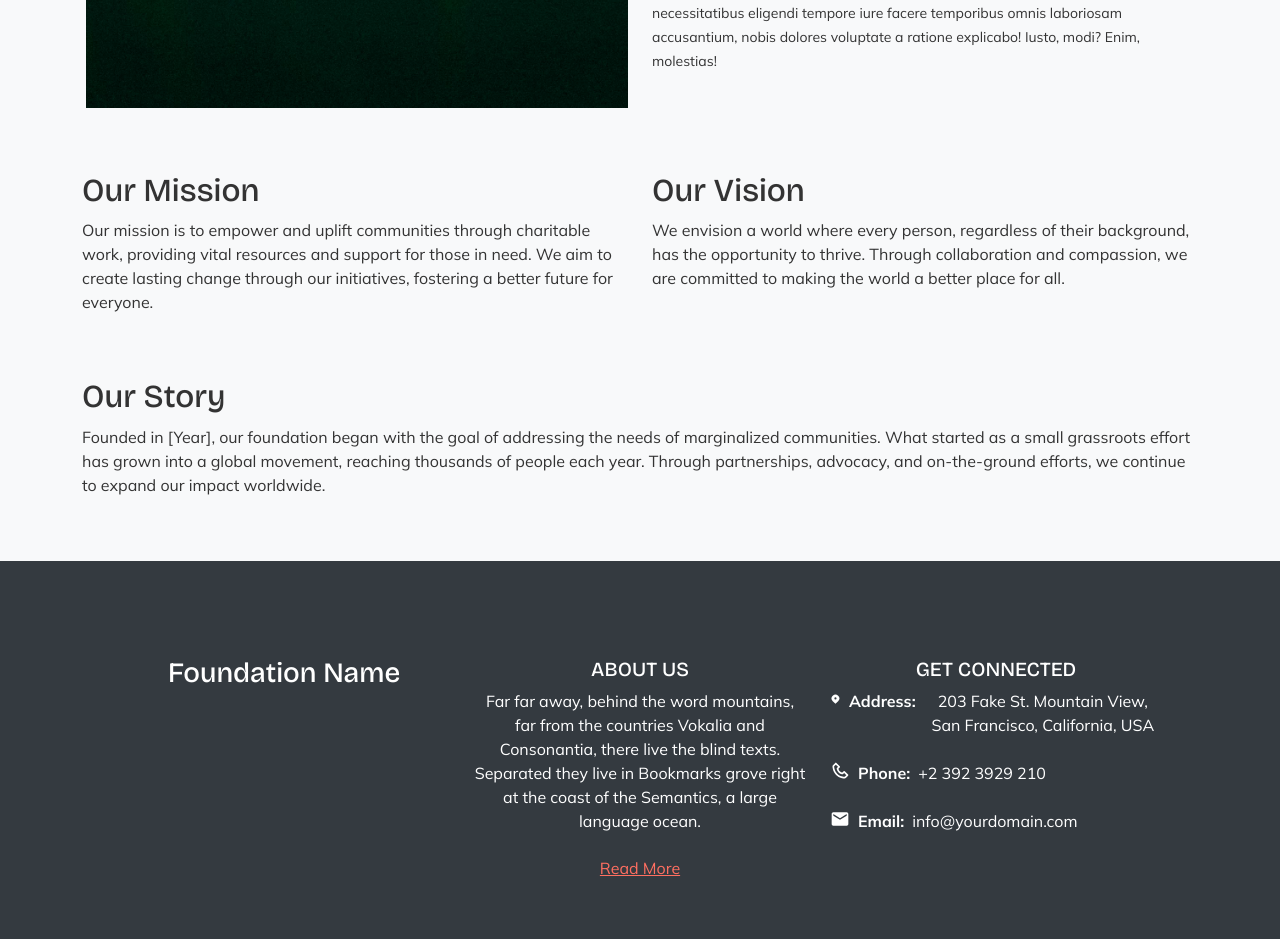
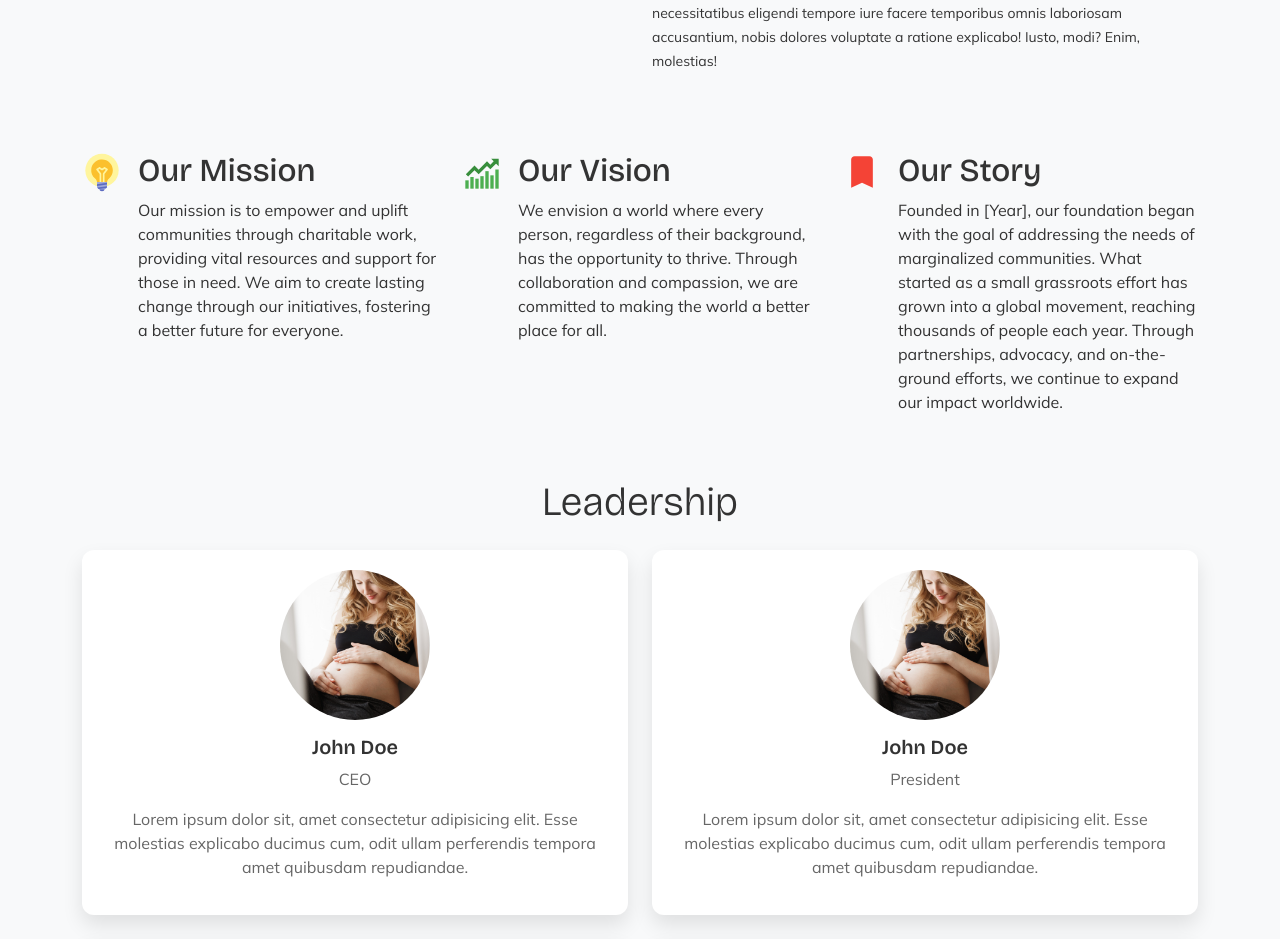
Before and after one commit to joshuaodunbaku/foundation-project, a React (Vite) app: page /about in a window 1280 px wide. Shown: the part 1248-2187 px from the top of the page. Built offline with nearby package versions, Linux system fonts and the light colour scheme; a web font is replaced by a local one.

Commit message:
updated about page

```diff
--- /dev/null
+++ b/src/Components/AnimatedCard.jsx
@@ -0,0 +1,13 @@
+import React from "react";
+import IMAGES from "../assets/images";
+import { Wrapper } from "../Styles/AnimatedCard";
+
+const AnimatedCard = ({ image, children }) => {
+  return (
+    <Wrapper>
+      <div className="volunteer-card">{children}</div>
+    </Wrapper>
+  );
+};
+
+export default AnimatedCard;
--- a/src/Routes/About.jsx
+++ b/src/Routes/About.jsx
@@ -1,7 +1,16 @@
 import React from "react";
 import HeroComp from "../Components/HeroComp";
 import IMAGES from "../assets/images";
-import { Col, Row } from "react-bootstrap";
+import { Button, Col, Row } from "react-bootstrap";
+import AnimatedCard from "../Components/AnimatedCard";
+import {
+  FcBbc,
+  FcBinoculars,
+  FcBookmark,
+  FcBullish,
+  FcCloth,
+  FcIdea,
+} from "react-icons/fc";
 
 const About = () => {
   return (
@@ -18,10 +27,17 @@ const About = () => {
             <img
               className="align-self-stretch"
               src={IMAGES.image_3}
-              style={{ width: "100%", minHeight: "400px", height: "100%" }}
               alt=""
+              style={{
+                width: "100%",
+                height:
+                  "auto" /* Let height scale automatically to preserve aspect ratio */,
+                maxHeight: "400px" /* Limit maximum height */,
+                objectFit: "cover" /* Ensure image covers container area */,
+              }}
             />
           </div>
+
           <div className="col-md-6 order-0 order-md-1">
             <h3 className="display-5 fw-bold">Our History</h3>
             <p>
@@ -56,17 +72,26 @@ const About = () => {
       </div>
 
       <div className="container">
-        <Row className="mb-5">
-          <Col md={6}>
+        <Row className="mb-5 justify-content-center g-4">
+          <Col className="d-flex gap-3" xs={12} md={6} lg={4}>
+            <div>
+              <FcIdea size={"40"} />
+            </div>
+            <div>
               <h2>Our Mission</h2>
               <p>
                 Our mission is to empower and uplift communities through
                 charitable work, providing vital resources and support for those
-              in need. We aim to create lasting change through our initiatives,
-              fostering a better future for everyone.
+                in need. We aim to create lasting change through our
+                initiatives, fostering a better future for everyone.
               </p>
+            </div>
           </Col>
-          <Col md={6}>
+          <Col className="d-flex gap-3" xs={12} md={6} lg={4}>
+            <div>
+              <FcBullish size={"40"} />
+            </div>
+            <div>
               <h2>Our Vision</h2>
               <p>
                 We envision a world where every person, regardless of their
@@ -74,23 +99,48 @@ const About = () => {
                 and compassion, we are committed to making the world a better
                 place for all.
               </p>
+            </div>
+          </Col>
+          <Col className="d-flex gap-3" xs={12} md={6} lg={4}>
+            <div>
+              <FcBookmark size={"40"} />
+            </div>
+            <div>
+              <h2>Our Story</h2>
+              <p>
+                Founded in [Year], our foundation began with the goal of
+                addressing the needs of marginalized communities. What started
+                as a small grassroots effort has grown into a global movement,
+                reaching thousands of people each year. Through partnerships,
+                advocacy, and on-the-ground efforts, we continue to expand our
+                impact worldwide.
+              </p>
+            </div>
           </Col>
         </Row>
       </div>
 
       <div className="container">
-        <Row className="mb-5">
-          <Col>
-            <h2>Our Story</h2>
+        <h3 className="display-6 text-center mb-4">Leadership</h3>
+        <Row>
+          {["CEO", "President", "Marketer", "Partner"].map((role, index) => (
+            <Col key={index} xs={12} sm={6} md={4} lg={6} className="mb-4">
+              <AnimatedCard>
+                <div className="volunteer-img-container">
+                  <img src={IMAGES.preg_1} className="volunteer-img" />
+                </div>
+                <div className="d-flex flex-column">
+                  <h4>{"John Doe"}</h4>
+                  <p>{role}</p>
                   <p>
-              Founded in [Year], our foundation began with the goal of
-              addressing the needs of marginalized communities. What started as
-              a small grassroots effort has grown into a global movement,
-              reaching thousands of people each year. Through partnerships,
-              advocacy, and on-the-ground efforts, we continue to expand our
-              impact worldwide.
+                    Lorem ipsum dolor sit, amet consectetur adipisicing elit.
+                    Esse molestias explicabo ducimus cum, odit ullam perferendis
+                    tempora amet quibusdam repudiandae.
                   </p>
+                </div>
+              </AnimatedCard>
             </Col>
+          ))}
         </Row>
       </div>
     </>
--- a/src/Routes/Home.jsx
+++ b/src/Routes/Home.jsx
@@ -4,6 +4,7 @@ import IMAGES from "../assets/images";
 import { Button, Card, Col, Container, Row } from "react-bootstrap";
 import { CiSettings } from "react-icons/ci";
 import HeroComp from "../Components/HeroComp";
+import AnimatedCard from "../Components/AnimatedCard";
 
 const Home = () => {
   return (
@@ -116,17 +117,13 @@ const Home = () => {
             "Brendon Tailor",
             "Walshr Hasgt",
           ].map((volunteer, index) => (
-            <Col key={index} xs={12} sm={6} md={3} className="mb-4">
-              <div className="volunteer-card">
+            <Col key={index} xs={12} sm={6} md={4} lg={6} className="mb-4">
+              <AnimatedCard>
                 <div className="volunteer-img-container">
-                  <img
-                    src={IMAGES.image_2}
-                    alt={volunteer}
-                    className="volunteer-img"
-                  />
+                  <img src={IMAGES.image_2} className="volunteer-img" />
                 </div>
                 <div>
-                  <h4>{volunteer}</h4>
+                  <h4>{"volunteer"}</h4>
                   <p>Volunteer Leader</p>
                 </div>
                 <div className="btn-div d-inline-block">
@@ -137,7 +134,7 @@ const Home = () => {
                     Learn more
                   </Button>
                 </div>
-              </div>
+              </AnimatedCard>
             </Col>
           ))}
         </Row>
--- /dev/null
+++ b/src/Styles/AnimatedCard.js
@@ -0,0 +1,41 @@
+import styled from "styled-components";
+
+export const Wrapper = styled.div`
+  .volunteer-card {
+    background-color: white;
+    border-radius: 12px;
+    padding: 20px;
+    box-shadow: 0px 10px 20px rgba(0, 0, 0, 0.1); /* Slight shadow to lift the div */
+    transition: transform 0.3s ease-in-out; /* Smooth hover effect */
+    text-align: center;
+  }
+
+  .volunteer-card:hover {
+    transform: translateY(-10px); /* Lift the card on hover */
+  }
+
+  .volunteer-card h4 {
+    font-size: 1.25rem;
+    font-weight: 600;
+  }
+
+  .volunteer-card p {
+    color: #666;
+    font-size: 1rem;
+  }
+
+  .volunteer-img-container {
+    width: 150px;
+    height: 150px;
+    margin: 0 auto;
+    border-radius: 50%;
+    overflow: hidden;
+    margin-bottom: 15px;
+  }
+
+  .volunteer-img {
+    width: 100%;
+    height: 100%;
+    object-fit: cover;
+  }
+`;
```
Lines whose indentation alone changed are shown as unchanged.
